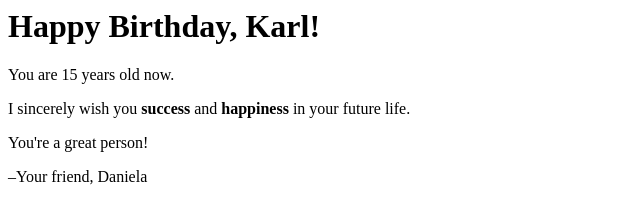
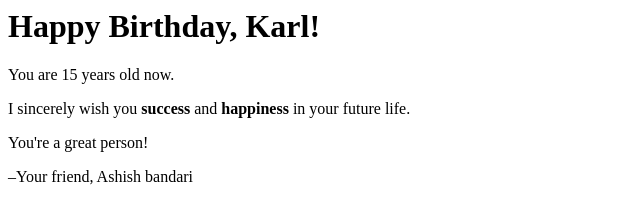
Before and after one commit to Samir-C7/repo2, a plain HTML site: page index.html in a window 1280 px wide. Shown: the full height of the page, 0-640 px from the left. Drawn offline with Linux system fonts and the light colour scheme.

Commit message:
modified in repo2

```diff
--- a/index.html
+++ b/index.html
@@ -9,7 +9,7 @@
   <p>You are <span class="redText">15</span> years old now.</p>
   <p>I sincerely wish you <strong>success</strong> and <strong>happiness</strong> in your future life.</p>
   <p>You're a great person!</p>
-  <p class="signature">–Your friend, Daniela</p>
+  <p class="signature">–Your friend, Ashish bandari</p>
  </div>
 </body>
 </html>
```
